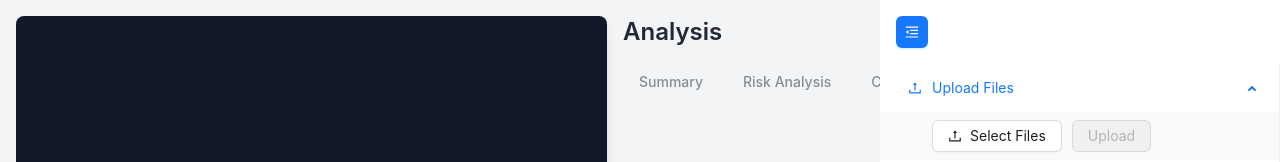
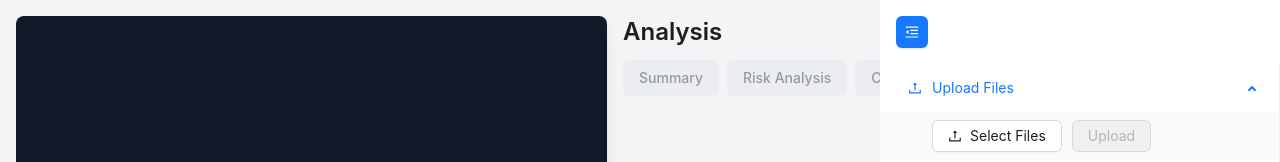
Before and after one commit to sajalshlan/mikerossFrontend, a React (Create React App) app: page / in a window 1280 px wide. Shown: the top 162 px of the page. Built offline with nearby package versions, Linux system fonts and the light colour scheme.

Commit message:
analysis section/result - now using antdesign and tailwind css only + tooltip on analysis buttons

```diff
--- a/src/components/AnalysisResult.js
+++ b/src/components/AnalysisResult.js
@@ -1,5 +1,8 @@
 import React from 'react';
+import { Card, Typography, List, Tooltip } from 'antd';
 import '../styles/AnalysisResult.css'
+
+const { Title, Text, Paragraph } = Typography;
 
 const AnalysisResult = ({ type, data, files, fileCount }) => {
   console.log('AnalysisResult props:', { type, data, files, fileCount });
@@ -9,60 +12,64 @@ const AnalysisResult = ({ type, data, files, fileCount }) => {
       if (type === 'conflict') {
         const conflictResult = Object.values(content)[0];
         return (
-          <div className="result-content">
+          <div className="text-gray-700">
             {conflictResult.split('\n').map((line, index) => renderLine(line, index))}
           </div>
         );
       } else if (typeof content === 'string') {
         return (
-          <div className="space-y-2">
+          <Typography.Paragraph className="text-gray-700">
             {content.split('\n').map((line, index) => renderLine(line, index))}
-          </div>
+          </Typography.Paragraph>
         );
       } else if (Array.isArray(content)) {
         return (
-          <ul className="list-disc list-inside space-y-1">
-            {content.map((item, index) => (
-              <li key={index} className="text-gray-700">{renderContent(item)}</li>
-            ))}
-          </ul>
+          <List
+            dataSource={content}
+            renderItem={(item, index) => (
+              <List.Item key={index} className="text-gray-700">
+                <Typography.Text>{renderContent(item)}</Typography.Text>
+              </List.Item>
+            )}
+          />
         );
       } else if (typeof content === 'object' && content !== null) {
         return (
-          <div className="space-y-2">
-            {Object.entries(content).map(([key, value]) => (
-              <div key={key} className="flex">
-                <strong className="mr-2 text-gray-800">{key}:</strong> {renderContent(value)}
-              </div>
-            ))}
-          </div>
+          <List
+            dataSource={Object.entries(content)}
+            renderItem={([key, value]) => (
+              <List.Item key={key} className="text-gray-700">
+                <Typography.Text strong>{key}:</Typography.Text> {renderContent(value)}
+              </List.Item>
+            )}
+          />
         );
       }
-      return <span className="text-gray-700">{content}</span>;
+      return <Typography.Text className="text-gray-700">{content}</Typography.Text>;
     } catch (error) {
       console.error('Error in renderContent:', error);
-      return <div className="text-red-500">Error rendering content. Please try again.</div>;
+      return <Typography.Text type="danger">Error rendering content. Please try again.</Typography.Text>;
     }
   };
 
   const renderLine = (line, index) => {
     try {
       if (line.trim().startsWith('•')) {
-        return <li key={index} className="ml-4 text-gray-700">{line.substring(1).trim()}</li>;
+        return <Typography.Paragraph key={index} className="text-gray-700 ml-4">{line}</Typography.Paragraph>;
       } else if (line.includes('**')) {
         return (
-          <p key={index} className="text-gray-700">
+          <Typography.Paragraph key={index} className="text-gray-700">
             {line.split('**').map((part, i) =>
-              i % 2 === 0 ? part : <strong key={i} className="font-semibold text-gray-900">{part}</strong>
+              i % 2 === 0 ? part : <Typography.Text strong key={i} className="text-gray-900">{part}</Typography.Text>
             )}
-          </p>
+          </Typography.Paragraph>
         );
       } else {
-        return <p key={index} className="text-gray-700">{line}</p>;
+        return <Typography.Paragraph key={index} className="text-gray-700">{line}</Typography.Paragraph>;
       }
     } catch (error) {
       console.error('Error in renderLine:', error);
-      return <p key={index} className="text-red-500">Error rendering line. Please try again.</p>;
+      return <Typography.Text key={index} type="danger">Error rendering line. Please try again.</Typography.Text>;
     }
   };
 
@@ -84,11 +91,11 @@ const AnalysisResult = ({ type, data, files, fileCount }) => {
   const selectedFiles = Object.keys(files).filter(fileName => files[fileName].isChecked);
 
   return (
-    <div className="bg-white shadow-md rounded-lg overflow-hidden h-full flex flex-col">
+    <div className="bg-white shadow-md rounded-lg overflow-hidden flex flex-col h-full">
       <div className="bg-gray-50 px-4 py-3 border-b border-gray-200">
-        <h3 className="text-lg font-semibold text-gray-800">{getTitle()}</h3>
+        <Typography.Title level={4} className="text-gray-800">{getTitle()}</Typography.Title>
       </div>
-      <div className="p-4 overflow-auto flex-grow">
+      <div className="flex-grow overflow-auto p-4">
         {type === 'conflict' ? (
           <div className="space-y-2">
             {renderContent(data)}
@@ -97,7 +104,9 @@ const AnalysisResult = ({ type, data, files, fileCount }) => {
           selectedFiles.map(fileName => (
             data[fileName] && (
               <div key={fileName} className="mb-6 last:mb-0">
-                <h4 className="text-md font-semibold text-gray-800 mb-2">{fileName}</h4>
+                <Tooltip title={fileName}>
+                  <Typography.Text strong className="text-gray-800 block mb-2">{fileName}</Typography.Text>
+                </Tooltip>
                 <div className="bg-gray-50 p-4 rounded-md shadow-sm">
                   {renderContent(data[fileName])}
                 </div>
--- a/src/components/AnalysisSection.js
+++ b/src/components/AnalysisSection.js
@@ -1,7 +1,9 @@
 import React from 'react';
-import { Loader, ChevronDown, ChevronUp } from 'lucide-react';
+import { Typography, Tooltip, Space } from 'antd';
+import { LoadingOutlined, UpOutlined, DownOutlined } from '@ant-design/icons';
 import AnalysisResult from './AnalysisResult';
-import '../styles/AnalysisSection.css';
+
+const { Title } = Typography;
 
 const AnalysisSection = ({
   files,
@@ -13,18 +15,28 @@ const AnalysisSection = ({
 }) => {
   const analysisTypes = ['summary', 'risky', 'conflict'];
   const hasFiles = Object.keys(files).length > 0;
+  const checkedFilesCount = Object.values(files).filter(file => file.isChecked).length;
 
   const getButtonColor = (type) => {
     const selectedFileNames = Object.keys(files).filter(fileName => files[fileName].isChecked);
     const allProcessed = selectedFileNames.every(fileName => analysisState[type].result[fileName]);
     const someProcessed = selectedFileNames.some(fileName => analysisState[type].result[fileName]);
 
-    if (analysisState[type].isLoading) return 'bg-blue-100 text-blue-800';
-    if (allProcessed && selectedFileNames.length > 0) return 'bg-green-100 text-green-800';
-    if (someProcessed) return 'bg-yellow-100 text-yellow-800';
+    if (analysisState[type].isLoading) return 'bg-blue-500 hover:bg-blue-600 text-white';
+    if (allProcessed && selectedFileNames.length > 0) return 'bg-green-500 hover:bg-green-600 text-white';
+    if (someProcessed) return 'bg-yellow-500 hover:bg-yellow-600 text-white';
+    return 'bg-gray-200 hover:bg-gray-300 text-gray-700';
+  };
 
-    // Default state (including when not enough files are selected for conflict check)
-    return 'bg-gray-100 text-gray-800 hover:bg-gray-200';
+  const getButtonTooltip = (type) => {
+    const selectedFileNames = Object.keys(files).filter(fileName => files[fileName].isChecked);
+    const allProcessed = selectedFileNames.every(fileName => analysisState[type].result[fileName]);
+    const someProcessed = selectedFileNames.some(fileName => analysisState[type].result[fileName]);
+
+    if (analysisState[type].isLoading) return "Analysis in progress...";
+    if (allProcessed && selectedFileNames.length > 0) return "All files processed";
+    if (someProcessed) return "Click to process newly selected files.";
+    return "Click or select files to start analysis";
   };
 
   const handleAnalysisClick = (type) => {
@@ -56,42 +68,45 @@ const AnalysisSection = ({
   };
 
   return (
-    <div className="flex flex-col space-y-4">
-      <h2 className="text-2xl font-semibold text-gray-800">Analysis</h2>
-      <div className="flex flex-wrap gap-2">
+    <div className="flex flex-col h-full">
+      <div className="flex-shrink-0">
+        <Title level={3} className="text-gray-800 mb-4">Analysis</Title>
+        <Space wrap className="mb-4">
           {analysisTypes.map((type) => (
+            <Tooltip key={type} title={getButtonTooltip(type)}>
               <button
-            key={type}
                 onClick={() => handleAnalysisClick(type)}
                 disabled={
                   !hasFiles ||
                   analysisState[type].isLoading ||
                   isFileProcessing ||
-              Object.values(files).filter(file => file.isChecked).length === 0 ||
-              (type === 'conflict' && Object.values(files).filter(file => file.isChecked).length < 2)
+                  checkedFilesCount === 0 ||
+                  (type === 'conflict' && checkedFilesCount < 2)
                 }
                 className={`px-4 py-2 rounded-md text-sm font-medium transition-colors duration-200
                   ${getButtonColor(type)}
-              ${!hasFiles || isFileProcessing || Object.values(files).filter(file => file.isChecked).length === 0 ||
-                (type === 'conflict' && Object.values(files).filter(file => file.isChecked).length < 2) ? 'opacity-50 cursor-not-allowed' : ''}
+                  ${(!hasFiles || isFileProcessing || checkedFilesCount === 0 ||
+                    (type === 'conflict' && checkedFilesCount < 2)) ? 'opacity-50 cursor-not-allowed' : ''}
                 `}
               >
                 <div className="flex items-center space-x-2">
-              {analysisState[type].isLoading && <Loader className="animate-spin w-4 h-4" />}
+                  {analysisState[type].isLoading && <LoadingOutlined className="animate-spin" />}
                   <span>
                     {type === 'summary' ? 'Summary' :
                      type === 'risky' ? 'Risk Analysis' :
                      'Conflict Check'}
                   </span>
                   {analysisState[type].isPerformed && (
-                analysisState[type].isVisible ? <ChevronUp size={16} /> : <ChevronDown size={16} />
+                    analysisState[type].isVisible ? <UpOutlined /> : <DownOutlined />
                   )}
                 </div>
               </button>
+            </Tooltip>
           ))}
+        </Space>
       </div>
-      {hasFiles && (
-        <div className="space-y-4">
+      {hasFiles && checkedFilesCount > 0 && (
+        <div className="flex-grow overflow-hidden">
           {analysisTypes.map((type) => (
             analysisState[type].isPerformed && analysisState[type].isVisible && (
               <AnalysisResult
```
Lines whose indentation alone changed are shown as unchanged.
